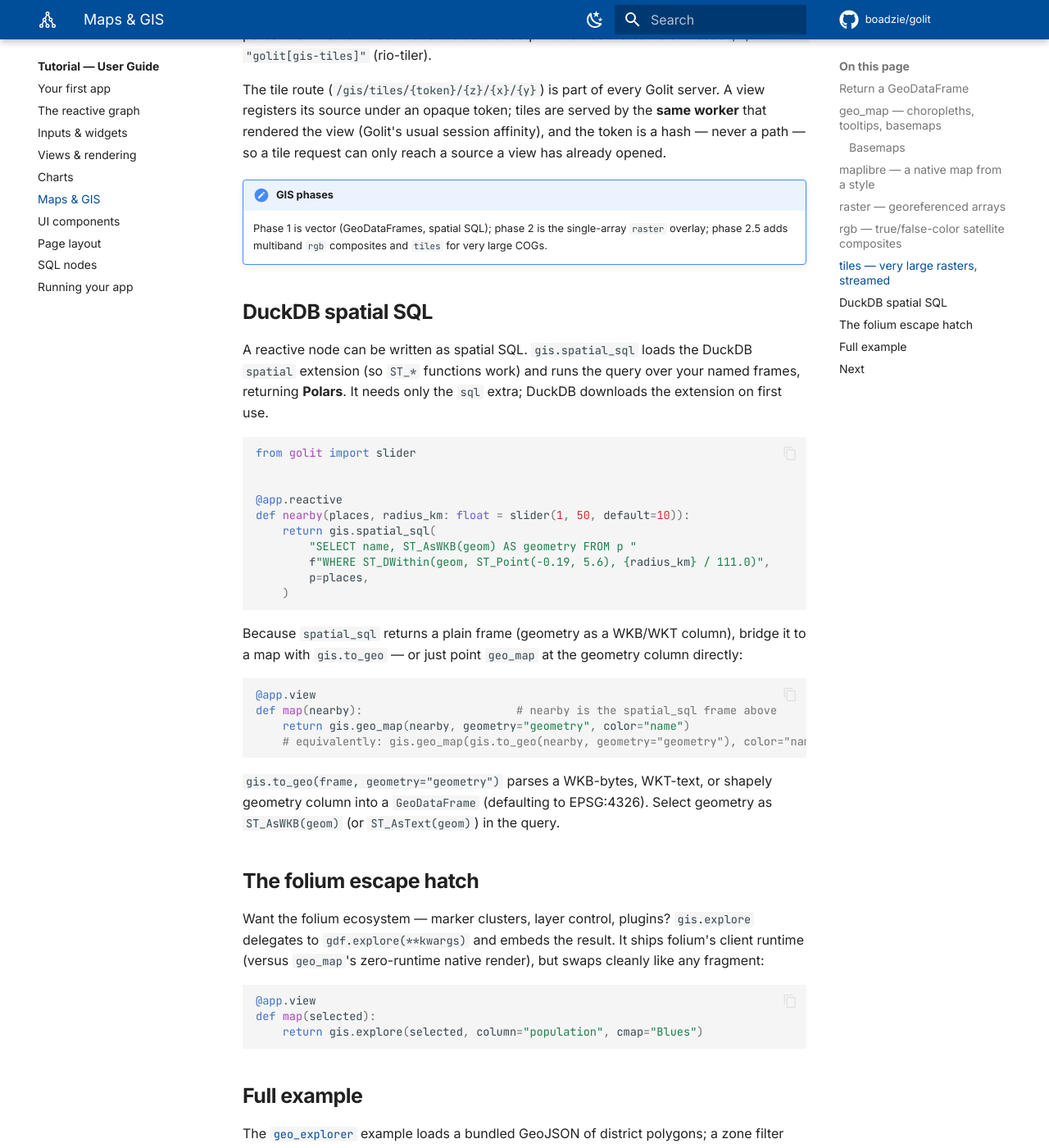
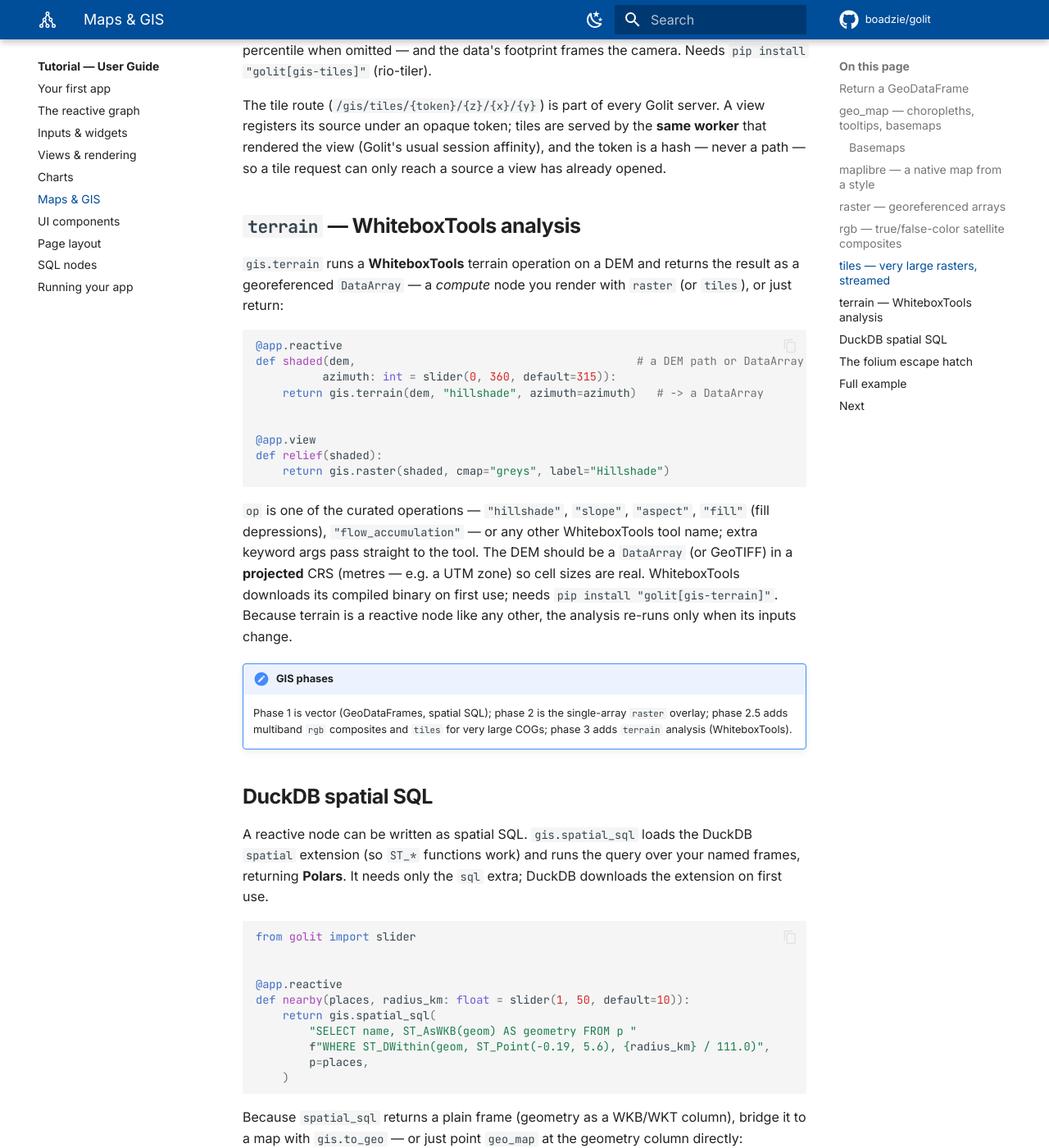
Before and after one commit to Boadzie/golit, an MkDocs documentation site: the page built from docs/tutorial/maps.md, in a window 1280 px wide and 1400 px high, scrolled down 4091 px. Shown: the whole window at 82% size. Built offline with MkDocs 1.6.1 and Material for MkDocs 9.7.7, drawn with Linux system fonts in a browser that asks for light colours; comment, search, counter and statistics services are not loaded; some of the changed text lies outside the part shown.

Commit message:
docs(maps): document terrain analysis (gis.terrain, gis-terrain extra)
Tutorial section + API reference for gis.terrain; phase-3 note, install block, README
status (terrain done, 146 pytest) and examples.

````diff
--- a/docs/tutorial/maps.md
+++ b/docs/tutorial/maps.md
@@ -14,6 +14,7 @@ Install the extras:
 pip install "golit[gis]"          # vector: geo_map, spatial_sql, explore
 pip install "golit[gis-raster]"   # raster: gis.raster / gis.rgb (rasterio / rioxarray / xarray)
 pip install "golit[gis-tiles]"    # tiled rasters: gis.tiles (rio-tiler, large COGs)
+pip install "golit[gis-terrain]"  # terrain analysis: gis.terrain (WhiteboxTools)
 ```
 
 `gis` pulls in GeoPandas, Shapely, pyproj, and folium. MapLibre GL itself loads from a CDN —
@@ -188,9 +189,35 @@ registers its source under an opaque token; tiles are served by the **same worke
 rendered the view (Golit's usual session affinity), and the token is a hash — never a path —
 so a tile request can only reach a source a view has already opened.
 
+## `terrain` — WhiteboxTools analysis
+
+`gis.terrain` runs a **WhiteboxTools** terrain operation on a DEM and returns the result as
+a georeferenced `DataArray` — a *compute* node you render with `raster` (or `tiles`), or
+just return:
+
+```python
+@app.reactive
+def shaded(dem,                                          # a DEM path or DataArray
+          azimuth: int = slider(0, 360, default=315)):
+    return gis.terrain(dem, "hillshade", azimuth=azimuth)   # -> a DataArray
+
+
+@app.view
+def relief(shaded):
+    return gis.raster(shaded, cmap="greys", label="Hillshade")
+```
+
+`op` is one of the curated operations — `"hillshade"`, `"slope"`, `"aspect"`, `"fill"`
+(fill depressions), `"flow_accumulation"` — or any other WhiteboxTools tool name; extra
+keyword args pass straight to the tool. The DEM should be a `DataArray` (or GeoTIFF) in a
+**projected** CRS (metres — e.g. a UTM zone) so cell sizes are real. WhiteboxTools downloads
+its compiled binary on first use; needs `pip install "golit[gis-terrain]"`. Because terrain
+is a reactive node like any other, the analysis re-runs only when its inputs change.
+
 !!! note "GIS phases"
     Phase 1 is vector (GeoDataFrames, spatial SQL); phase 2 is the single-array `raster`
-    overlay; phase 2.5 adds multiband `rgb` composites and `tiles` for very large COGs.
+    overlay; phase 2.5 adds multiband `rgb` composites and `tiles` for very large COGs;
+    phase 3 adds `terrain` analysis (WhiteboxTools).
 
 ## DuckDB spatial SQL
 
````
Also changed, not shown: README.md (+12 -9 lines), docs/reference/gis.md (+6 -0 lines).
